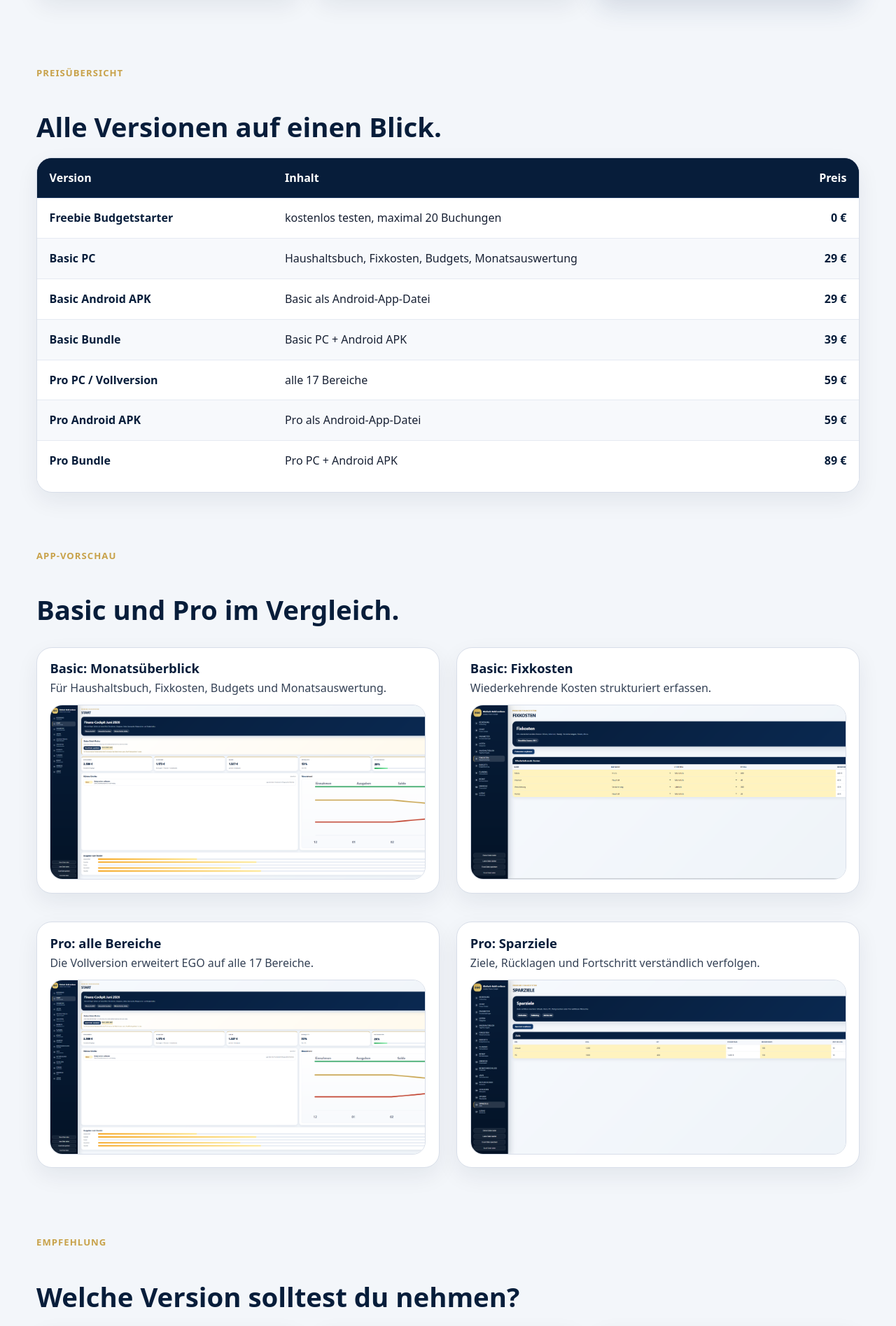
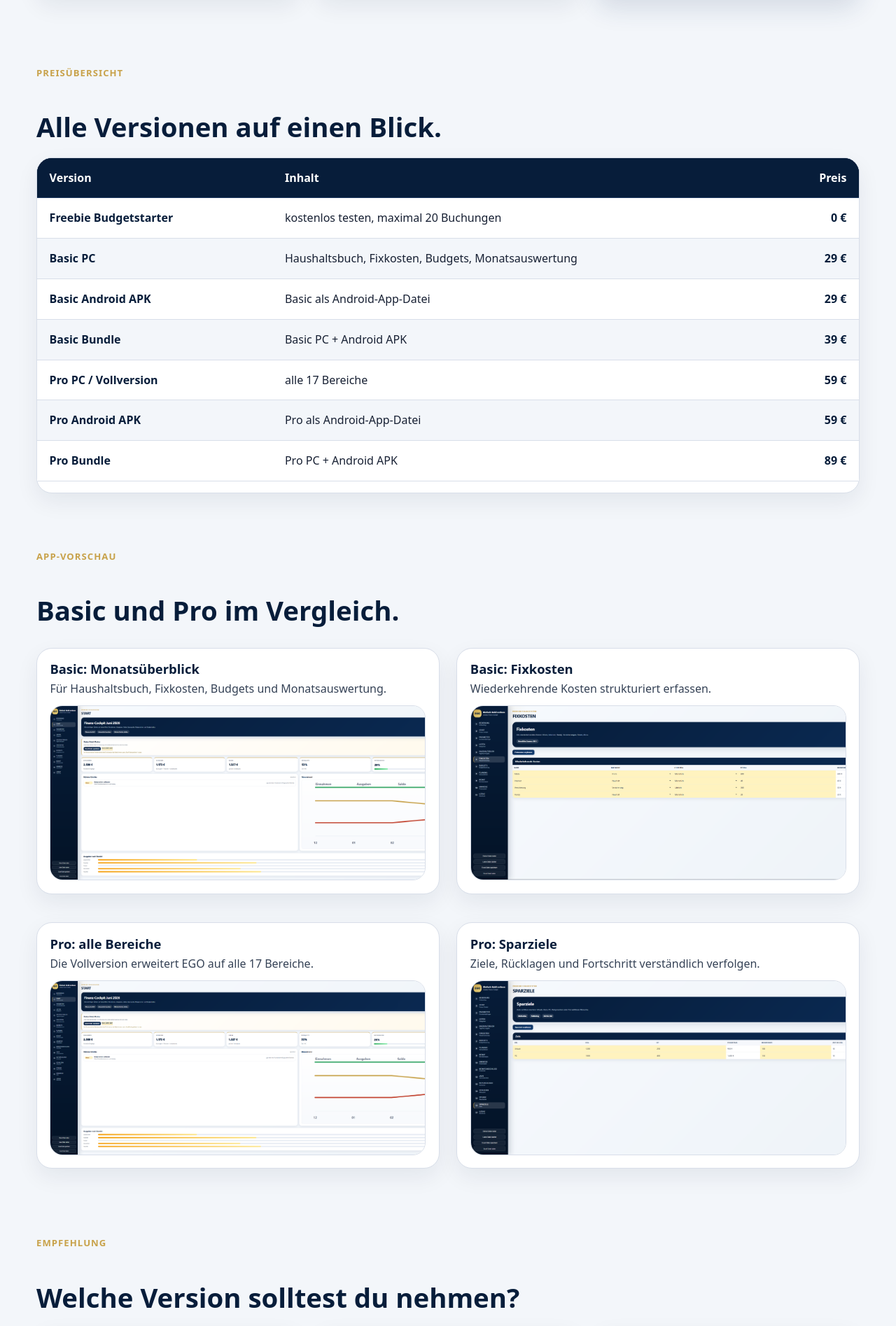
Before and after one commit to gluecklich-tools/einfach-geld-ordnen, a Jekyll site: the page built from seiten/versionen.md, in a window 1280 px wide. Shown: the part 1371-3266 px from the top of the page at 70% size. Built offline with Jekyll 4.4.1, drawn with Linux system fonts in a browser that asks for light colours.

Commit message:
Preisübersicht Tabellenfarben hart überschreiben

```diff
--- a/assets/css/main.css
+++ b/assets/css/main.css
@@ -588,3 +588,57 @@
 }
 
 /* EGO_PRICE_TABLE_CONTRAST_FIX_END */
+
+/* EGO_PRICE_TABLE_HARD_OVERRIDE_START */
+
+main.container section .ego-table-wrap,
+main.container section .ego-table-wrap table,
+main.container section .ego-table-wrap thead,
+main.container section .ego-table-wrap tbody,
+main.container section .ego-table-wrap tr,
+main.container section .ego-table-wrap td,
+main.container section .ego-table-wrap th {
+  color-scheme: light !important;
+}
+
+main.container section .ego-table-wrap {
+  background: #ffffff !important;
+  border: 1px solid #d8dee9 !important;
+  border-radius: 22px !important;
+  overflow: hidden !important;
+}
+
+main.container section .ego-table-wrap table.ego-price-table {
+  background: #ffffff !important;
+  border-collapse: collapse !important;
+}
+
+main.container section .ego-table-wrap table.ego-price-table thead,
+main.container section .ego-table-wrap table.ego-price-table thead tr,
+main.container section .ego-table-wrap table.ego-price-table thead th {
+  background: #071d3a !important;
+  color: #ffffff !important;
+}
+
+main.container section .ego-table-wrap table.ego-price-table tbody,
+main.container section .ego-table-wrap table.ego-price-table tbody tr {
+  background: #ffffff !important;
+}
+
+main.container section .ego-table-wrap table.ego-price-table tbody tr:nth-child(even) {
+  background: #f3f6fa !important;
+}
+
+main.container section .ego-table-wrap table.ego-price-table tbody td {
+  background: transparent !important;
+  color: #172033 !important;
+  border-bottom: 1px solid #d8dee9 !important;
+}
+
+main.container section .ego-table-wrap table.ego-price-table tbody td:first-child,
+main.container section .ego-table-wrap table.ego-price-table tbody td:last-child {
+  color: #071d3a !important;
+  font-weight: 900 !important;
+}
+
+/* EGO_PRICE_TABLE_HARD_OVERRIDE_END */
```
